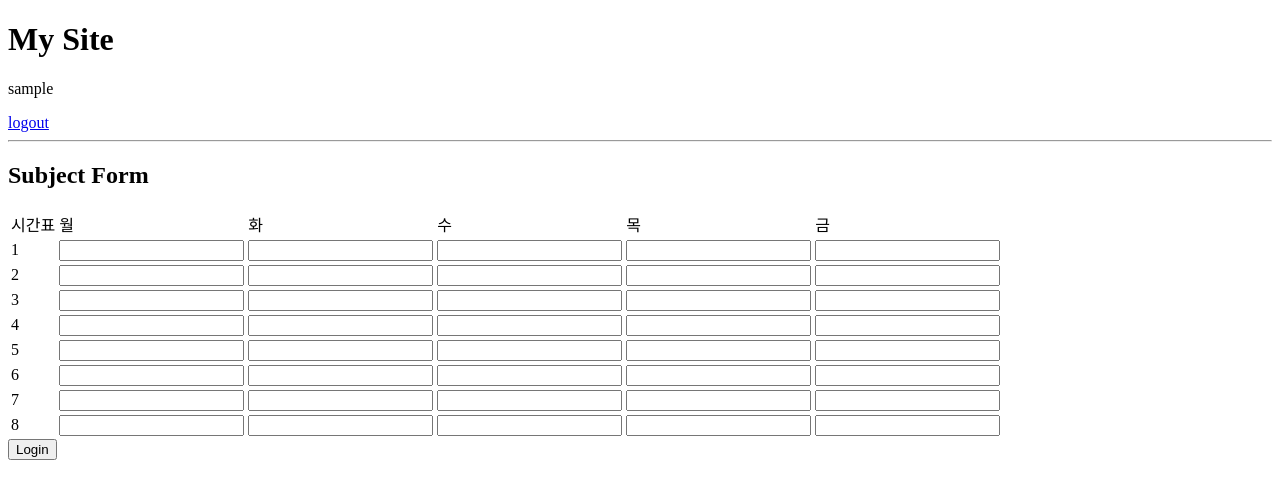
After one commit to hyeonjang/class_schedule_maker, a Django app: page /timetable/subject_form in a window 1280 px wide. The commit adds this page. Shown: the top 499 px of the page. Run offline with Django 3.2, Linux system fonts and the light colour scheme; the visitor is signed in with stand-in values (Sample User, id 1); data comes from the database, SQL or seed files in the repository; data that the repository does not hold is empty.

Commit message:
done by table and saving model

```diff
--- a/accounts/templates/accounts/base.html
+++ b/accounts/templates/accounts/base.html
@@ -8,6 +8,7 @@
     <header>
       <h1>My Site</h1>
       {% if user.is_authenticated %}
+        <p> {{ user.username }}</p>
         <a href="{% url 'logout' %}">logout</a>
       {% else %}
         <a href="{% url 'login' %}">login</a> / <a href="{% url 'signup' %}">signup</a>
--- a/accounts/templates/accounts/login.html
+++ b/accounts/templates/accounts/login.html
@@ -16,6 +16,6 @@
         {% endfor %}
       </p>
     {% endfor %}
-    <button class="btn btn-primary btn-block">Login</button>
+    <button type="submit">Login</button>
   </form>
 {% endblock %}
--- a/accounts/urls.py
+++ b/accounts/urls.py
@@ -3,7 +3,7 @@ from . import views
 
 urlpatterns = [
     path('signup', views.signup, name='signup'),
-    path('login', views.login, name='login'),
+    path('login' , views.login, name='login'),
     path('logout', views.logout, name='logout'),
     # path('password_change', views.login, name='password_change'),
     # path('password_change', views.login, name='password_change'),
--- a/scheduling/urls.py
+++ b/scheduling/urls.py
@@ -16,10 +16,13 @@ Including another URLconf
 from django.contrib import admin
 from django.urls import path, include
 
+from timetable import views
+
 urlpatterns = [
     path('admin/', admin.site.urls),
+    path('', views.home, name='home'),
 
     path('accounts/', include('accounts.urls')),
     path('timetable/', include('timetable.urls')),
-    path('', include('blog.urls')),
+
 ]
--- a/timetable/forms.py
+++ b/timetable/forms.py
@@ -1,9 +1,7 @@
 from django import forms
 from .models import TimeTable
 
-class TableForm(forms.ModelForm):
+class TableForm(forms.Form):
+   c_weekday = forms.CharField(max_length=100, required=False)
+   i_time = forms.IntegerField(required=False)
    classNumber = forms.IntegerField(required=False)
-
-   class Meta:
-        model = TimeTable
-        fields = ['c_teacher', 'classNumber']
--- /dev/null
+++ b/timetable/templates/timetable/subject_form.html
@@ -0,0 +1,23 @@
+{% extends 'accounts/base.html' %}
+
+{% block content %}
+  <h2>Subject Form</h2>
+  <form method="post">
+    {% csrf_token %}
+    <table>
+      <td> 시간표 </td>
+      {% for oneday in weekday %}
+        <td>{{ oneday }}</td>
+      {% endfor %}
+      {% for oneday in week %}
+      <tr>
+          <td>{{ forloop.counter }}</td>
+          {% for course in oneday %}
+            <td> {{ course.classNumber }} </td>
+          {% endfor %}
+      </tr>
+      {% endfor %}
+    </table>
+    <button type="submit">Login</button>
+  </form>
+{% endblock %}
--- a/timetable/urls.py
+++ b/timetable/urls.py
@@ -3,5 +3,6 @@ from . import views
 
 urlpatterns = [
     path('classroom', views.classroom, name='classroom'),
-    path('subject', views.subject, name='subject')
+    path('subject_form', views.subject_form, name='subject_form'),
+    path('subject_view', views.subject_view, name='subject_view'),
 ]
--- a/timetable/views.py
+++ b/timetable/views.py
@@ -1,6 +1,13 @@
+from django.contrib.auth.models import User
 from django.shortcuts import render, redirect
 from .forms import TableForm
 from .models import TimeTable
+
+def home(request):
+    if request.user is None:
+        return render(request, 'accounts/login.html')
+    else:
+        return render(request, 'timetable/subject_view.html')
 
 def classroom(request):
     if request.POST:
@@ -10,21 +17,30 @@ def classroom(request):
         form = TableForm()
     return render(request, 'timetable/classroom.html', {'form': form} )
 
-# @@todo 2-array;
-def subject(request):
-    if request.POST:
-        list_form = [[0]*5]*8
-        for row in range(8):
-            for col in range(5):
-                form = TableForm(request.POST)
-                if form.is_valid():
-                    print("done")
-                    form.save()
-                else:
-                    print(form.errors)
-                    print("yet")
-                list_form[row][col] = form
-        return render(request, 'timetable/subject.html', {'list_form': list_form } )
-    else:
-        form = TableForm()
-        return render(request, 'timetable/subject.html', {'list_form': form } )
+def subject_form(request):
+    weekday = ['월', '화', '수', '목', '금']
+    week = [[0]*5]*8
+    for row in range(8):
+        for col in range(5):
+            form = TableForm(request.POST)
+            table = TimeTable(c_teacher=request.user, c_weekday=weekday[col], i_time=row)
+            if form.is_valid():
+                table.save()
+            else:
+                print(form.errors)
+            week[row][col] = form
+
+    context = {
+        'weekday':weekday,
+        'week':week,
+    }
+
+    return render(request, 'timetable/subject_form.html', context )
+
+def subject_view(request):
+    form = TimeTable.objects.get(c_teacher=request.user.id)
+    week = [[0]*5]*8
+    for row in range(8):
+        for col in range(5):
+            week[row][col] = form
+    return render(request, 'timetable/subject_view.html', {'week': week } )
```
Also changed, not shown: accounts/views.py (+9 -9 lines), timetable/templates/timetable/subject_view.html (renamed from timetable/templates/timetable/subject.html, +4 -4 lines).
